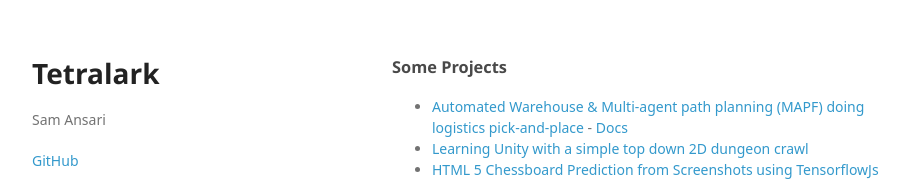
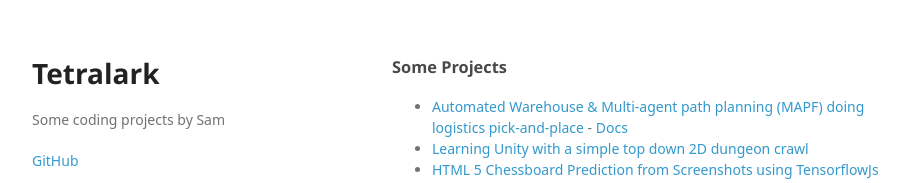
Before and after one commit to Elucidation/elucidation.github.io, a plain HTML site: page index.html in a window 1280 px wide. Shown: the top 183 px of the page, without its empty margins (178-1087 px from the left). Drawn offline with Linux system fonts and the light colour scheme; a web font is replaced by a local one.

Commit message:
Update index.html

```diff
--- a/index.html
+++ b/index.html
@@ -16,7 +16,7 @@
     <div class="wrapper">
       <header>
         <h1>Tetralark</h1>
-        <p>Sam Ansari</p>
+        <p>Some coding projects by Sam</p>
 
 
         <p class="view"><a href="https://github.com/Elucidation">GitHub</a></p>
```
